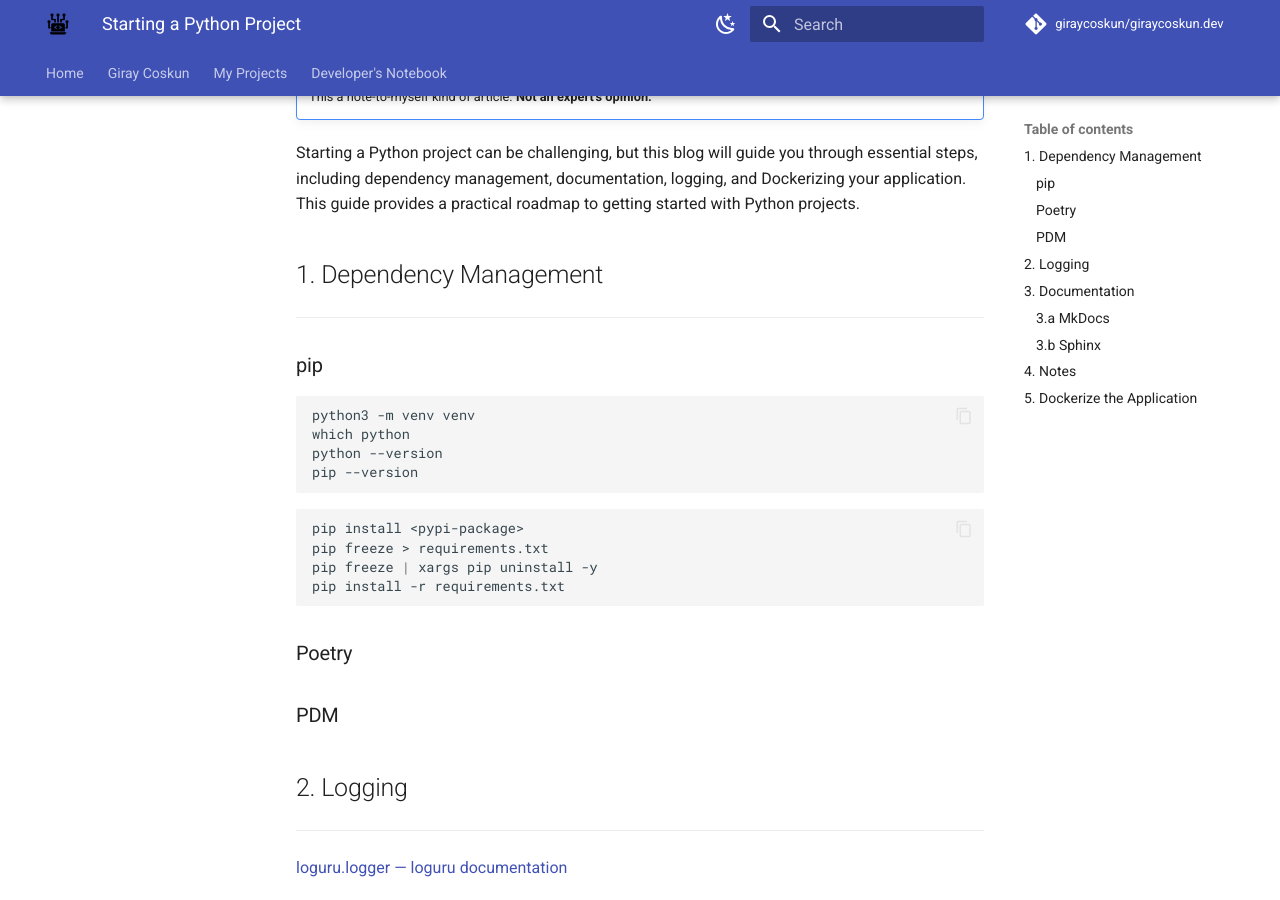
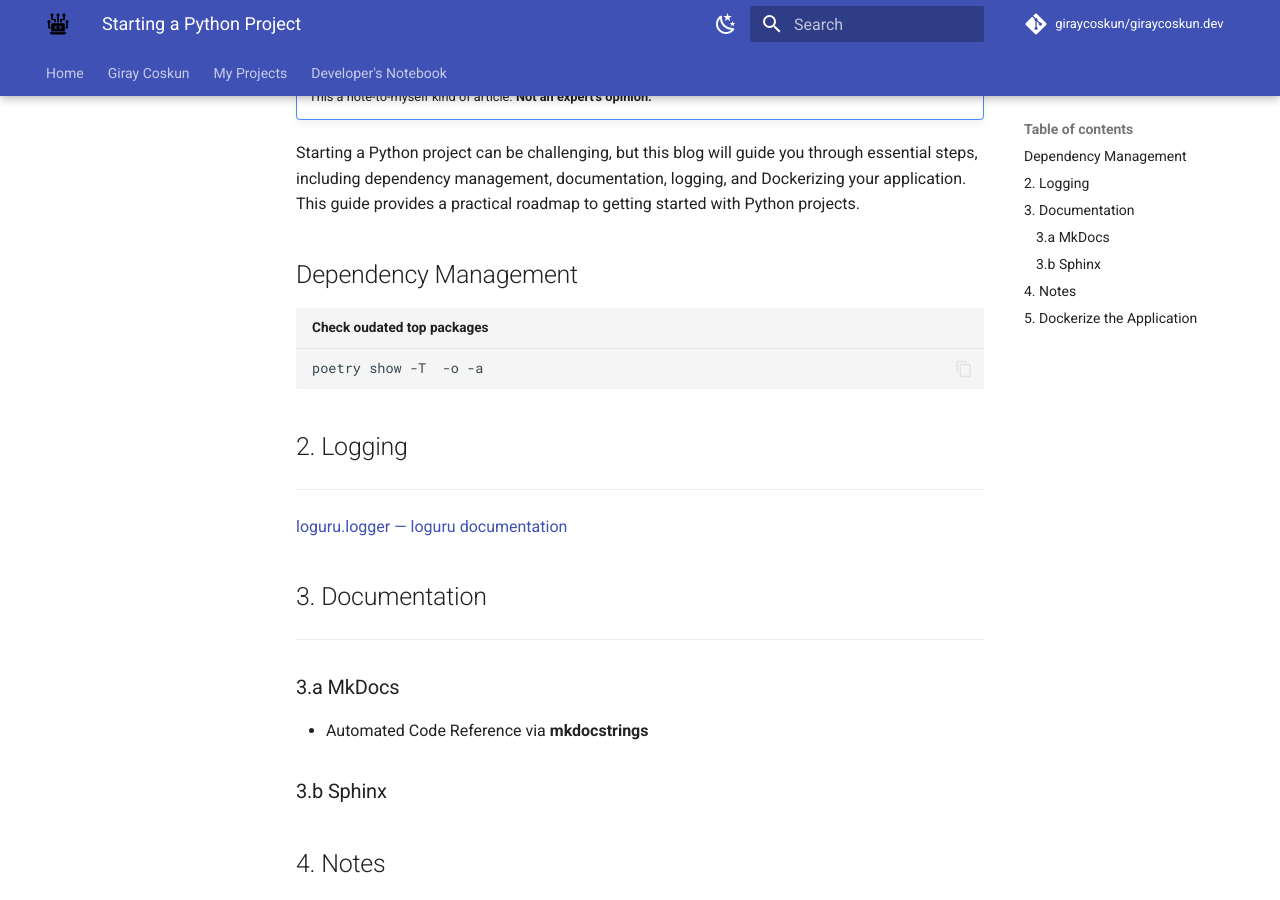
Before and after one commit to giraycoskun/giraycoskun.dev, an MkDocs documentation site: the page built from docs/developers-notebook/Starting-Python-Project.md, in a window 1280 px wide and 900 px high, scrolled down 295 px. Built offline with MkDocs 1.6.1 and Material for MkDocs 9.7.7, drawn with Linux system fonts in a browser that asks for light colours; comment, search, counter and statistics services are not loaded.

````diff
--- a/docs/developers-notebook/Starting-Python-Project.md
+++ b/docs/developers-notebook/Starting-Python-Project.md
@@ -10,29 +10,11 @@
 
 Starting a Python project can be challenging, but this blog will guide you through essential steps, including dependency management, documentation, logging, and Dockerizing your application. This guide provides a practical roadmap to getting started with Python projects.
 
-## 1. Dependency Management
+## Dependency Management
 
----
-
-### pip
-
-```bash
-python3 -m venv venv
-which python
-python --version
-pip --version
+```zsh title="Check oudated top packages"
+poetry show -T  -o -a
 ```
-
-```bash
-pip install <pypi-package>
-pip freeze > requirements.txt
-pip freeze | xargs pip uninstall -y
-pip install -r requirements.txt
-```
-
-### Poetry
-
-### PDM
 
 ## 2. Logging
 
--- a/mkdocs.yml
+++ b/mkdocs.yml
@@ -87,11 +87,11 @@
     - Side Projects: projects/side-projects.md
   - Developer's Notebook:
     - developers-notebook/index.md
+    - developers-notebook/my-python-development-environment.md
+    - developers-notebook/starting-python-project.md
     - developers-notebook/host-your-projects.md
-    - developers-notebook/my-python-development-environment.md
     - developers-notebook/my-python-bookmarks.md
     - developers-notebook/modern-cpp-development.md
     - developers-notebook/self-hosted.md
     - developers-notebook/async-python.md
     - developers-notebook/java-in-macos.md
-    - developers-notebook/starting-python-project.md
--- a/pyproject.toml
+++ b/pyproject.toml
@@ -12,13 +12,15 @@
 packages = []
 
 [tool.poetry.dependencies]
-python = "^3.11"
+python = "3.12"
 mkdocs = "^1.5.3"
 mkdocs-material = "^9.4.8"
 pymdown-extensions = "^10.4"
 mkdocs-material-extensions = "^1.0.3"
-mkdocs-macros-plugin = "^0.7.0"
+mkdocs-macros-plugin = "^1.0.5"
 
+[tool.poe.tasks]
+serve = "mkdocs serve"
 
 [build-system]
 requires = ["poetry-core"]
````
Also changed, not shown: docs/developers-notebook/index.md (+2 -1 lines), docs/developers-notebook/my-python-development-environment.md (+2 -0 lines), docs/developers-notebook/answer-set-programming.md (renamed from docs/developers-notebook/Answer Set Programming.md), 2 other files.
